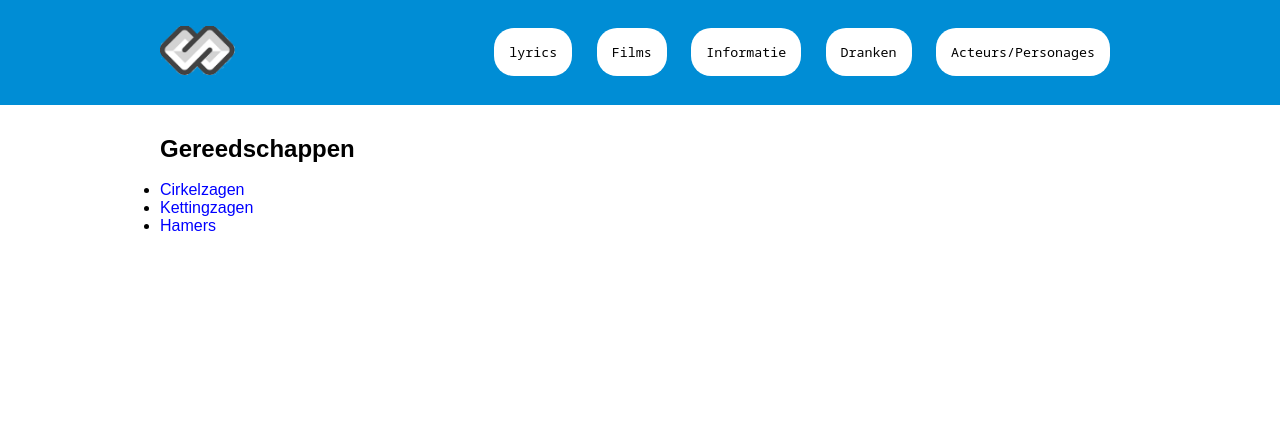
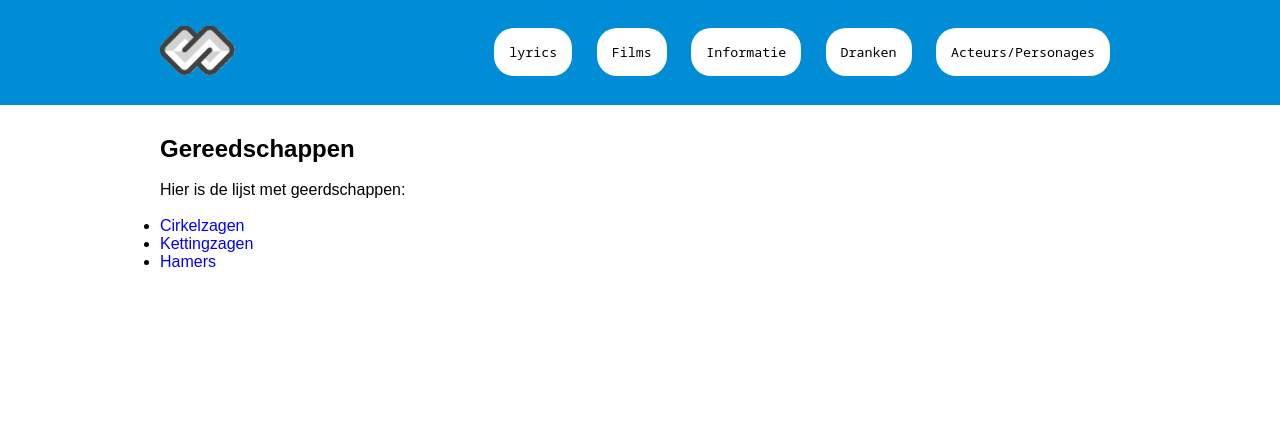
Before and after one commit to AlirizaSari/PRA_C2, a PHP site: page /Pages/Informatie/gereedschap.php in a window 1280 px wide. Shown: the top 439 px of the page. Run offline with PHP 8.4, Linux system fonts and the light colour scheme; data that the repository does not hold is empty; a stand-in replaces the project's code that opens the database connection.

Commit message:
Fixes in the information pages.

```diff
--- a/Pages/Informatie/gereedschap.php
+++ b/Pages/Informatie/gereedschap.php
@@ -17,9 +17,9 @@
 
             <h2>Gereedschappen</h2>
             <br>
+            <p>Hier is de lijst met geerdschappen:</p>
+            <br>
             <p>
-
-
                 <ul>
                     <li><a href="gereedschappen/cirkelzagen.php">Cirkelzagen</a></li>
                     <li><a href="gereedschappen/kettingzagen.php">Kettingzagen</a></li>
--- a/Pages/Informatie/rogerMoore.php
+++ b/Pages/Informatie/rogerMoore.php
@@ -16,6 +16,7 @@
         <div class="container">
 
             <h2>Roger Moore</h2>
+            <p><br></p>
             <p>James Bond films met Roger Moore:</p>
             <p><br></p>
             <ul>
```
